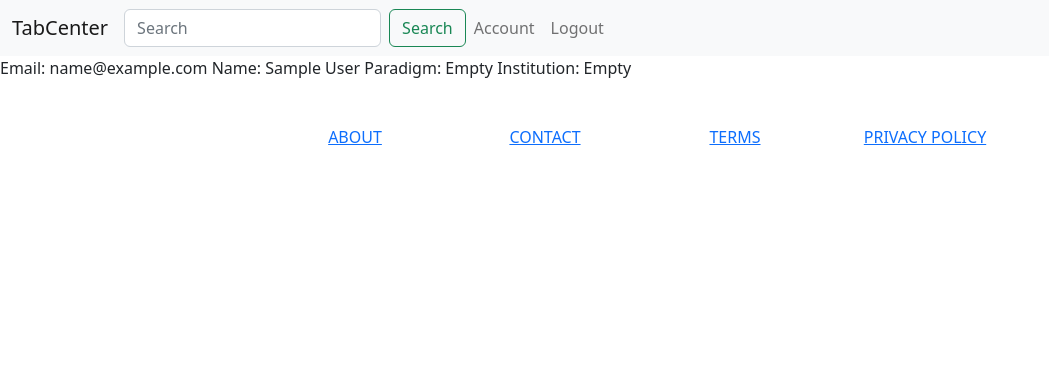
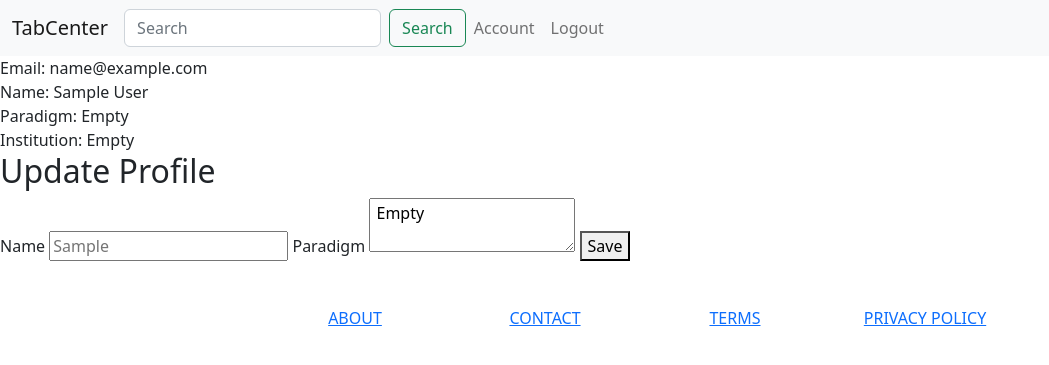
Before and after one commit to AkiraY1/TabCenter, a Django app: page /account in a window 1280 px wide. Shown: the top 365 px of the page, without its empty margins (0-1049 px from the left). Run offline with Django 3.2, Linux system fonts and the light colour scheme; the visitor is signed in with stand-in values (Sample User, id 1); some libraries are stand-ins or nearby versions.

Commit message:
changing user attributes

```diff
--- a/TabCenterApp/templates/TabCenterApp/account.html
+++ b/TabCenterApp/templates/TabCenterApp/account.html
@@ -2,9 +2,19 @@
 
 {% block content %}
 
-    Email: {{ user.email }}
-    Name: {{ user.name }}
-    Paradigm: {{ user.paradigm }}
-    Institution: {{ user.institution }}
+    Email: {{ user.email }} <br>
+    Name: {{ user.name }} <br>
+    Paradigm: {{ user.paradigm }} <br>
+    Institution: {{ user.institution }} <br>
+
+    <h2>Update Profile</h2>
+    <form method="POST">
+        {% csrf_token %}
+        <label for="name">Name</label>
+        <input type="text" name="name" id="name" placeholder={{ user.name }}>
+        <label for="paradigm">Paradigm</label>
+        <textarea type="text" name="paradigm" id="paradigm" placeholder={{ user.paradigm }}> {{ user.paradigm }} </textarea>
+        <button type="submit">Save</button>
+    </form>
 
 {% endblock content %}
--- a/TabCenterApp/views.py
+++ b/TabCenterApp/views.py
@@ -64,4 +64,13 @@ def signup(request):
 
 @login_required(login_url="/login")
 def account(request):
+    if request.method == 'POST':
+        name = request.POST['name']
+        paradigm = request.POST['paradigm']
+        if name != '':
+            request.user.name = name
+        if paradigm != request.user.paradigm:
+            request.user.paradigm = paradigm
+        request.user.save()
+        return render(request, 'TabCenterApp/account.html')
     return render(request, 'TabCenterApp/account.html')
```
